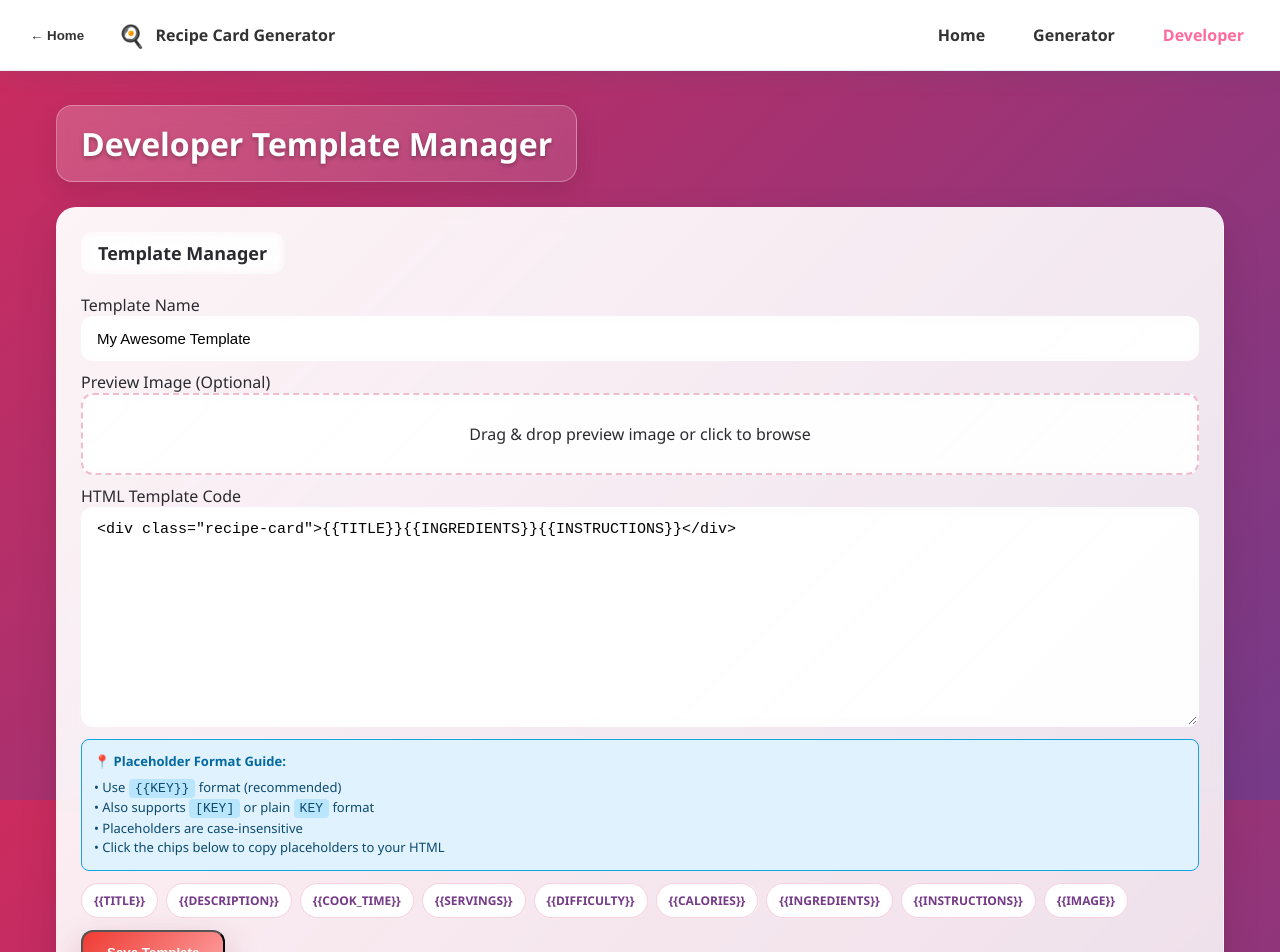
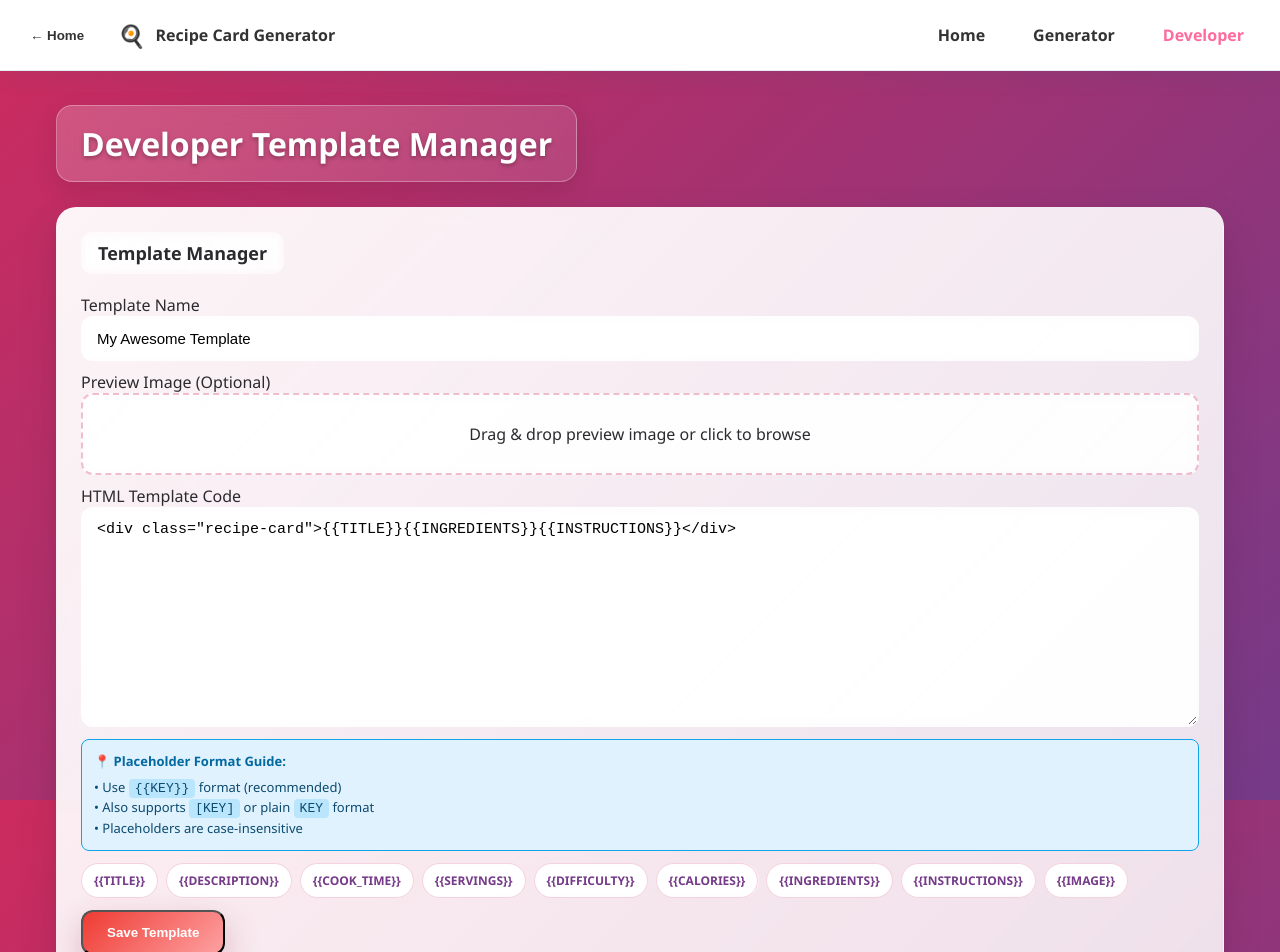
Before and after one commit to bot07-lang/recipe-generator, a React (Vite) app: page /developer in a window 1280 px wide. Shown: the top 952 px of the page. Built offline with nearby package versions, Linux system fonts and the light colour scheme; no server answers.

Commit message:
Remove misleading click-to-copy instruction from Developer guide

```diff
--- a/src/routes/Developer.tsx
+++ b/src/routes/Developer.tsx
@@ -119,8 +119,7 @@ export default function Developer() {
           <div style={{color:'#0c4a6e'}}>
             • Use <code style={{background:'#bae6fd', padding:'2px 6px', borderRadius:'4px'}}>{'{{KEY}}'}</code> format (recommended)<br/>
             • Also supports <code style={{background:'#bae6fd', padding:'2px 6px', borderRadius:'4px'}}>{'[KEY]'}</code> or plain <code style={{background:'#bae6fd', padding:'2px 6px', borderRadius:'4px'}}>KEY</code> format<br/>
-            • Placeholders are case-insensitive<br/>
-            • Click the chips below to copy placeholders to your HTML
+            • Placeholders are case-insensitive
           </div>
         </div>
 
```
